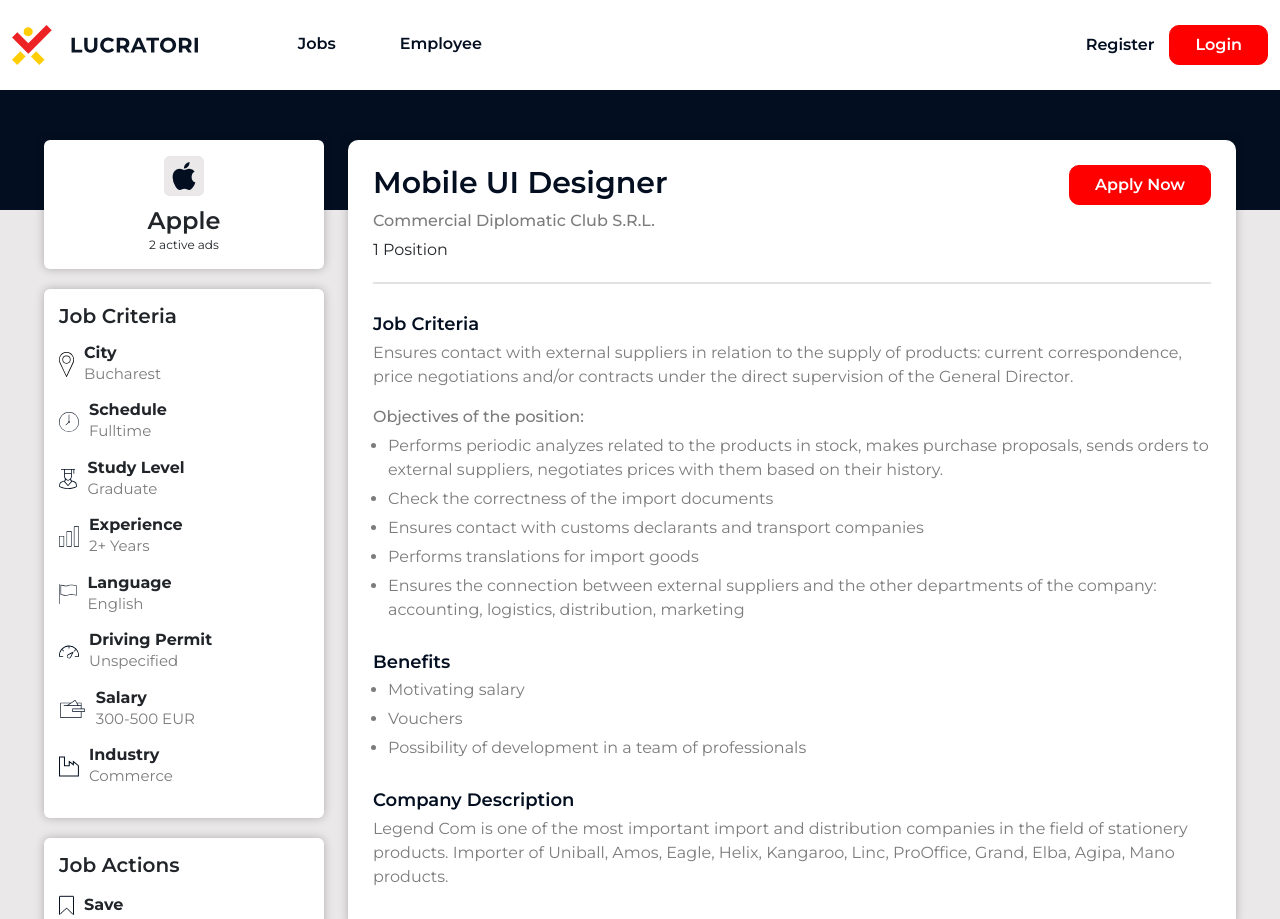
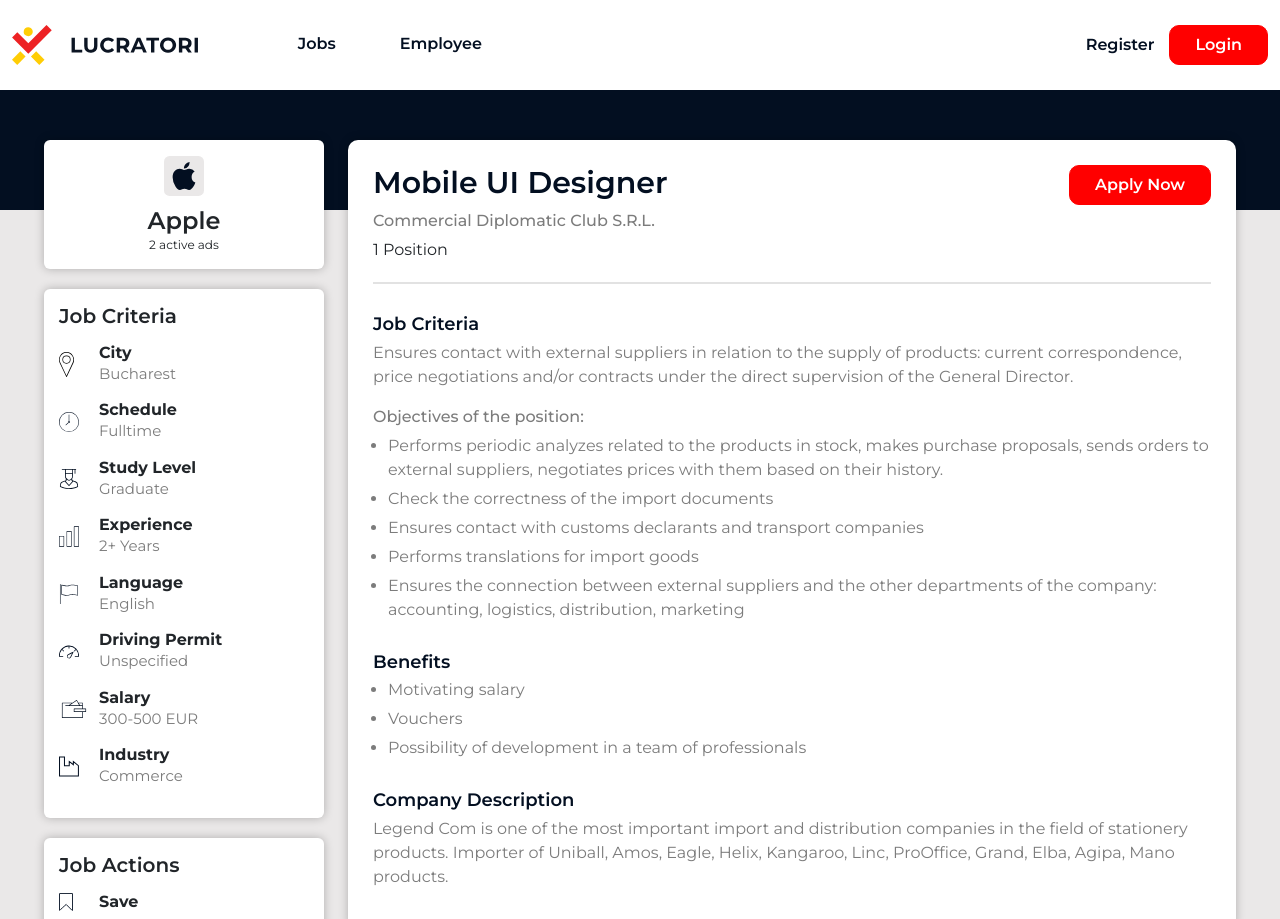
Before and after one commit to amitlimbasiya/lucratori, a Next.js app: page /job-details in a window 1280 px wide. Shown: the top 919 px of the page. Built offline with nearby package versions, Linux system fonts and the light colour scheme.

Commit message:
Job Details page design update

```diff
--- a/components/job-details/index.js
+++ b/components/job-details/index.js
@@ -93,18 +93,26 @@ const JobsDetails = () => {
 
                                 <div className="jobdetails-criteria">
                                     <h3>Job Actions</h3>
-                                    <div className="jd-criteria-box">
-                                        <Image src={BookmarkAltIcon} alt="BookmarkAltIcon" width="15" height="27" />
-                                        <div className="jd-criteria-info"><p>Save</p></div>
-                                    </div>
-                                    <div className="jd-criteria-box">
-                                        <Image src={HideAltIcon} alt="HideAltIcon" width="22" height="28" />
-                                        <div className="jd-criteria-info"><p>Hide</p></div>
-                                    </div>
-                                    <div className="jd-criteria-box">
-                                        <Image src={ShareAltIcon} alt="ShareAltIcon" width="20" height="20" />
-                                        <div className="jd-criteria-info"><p>Share</p></div>
-                                    </div>
+                                    <ul>
+                                        <li>
+                                            <Link href="/">
+                                                <Image src={BookmarkAltIcon} alt="BookmarkAltIcon" />
+                                                <div className="jd-criteria-info"><p>Save</p></div>
+                                            </Link>
+                                        </li>
+                                        <li>
+                                            <Link href="/">
+                                                <Image src={HideAltIcon} alt="HideAltIcon" />
+                                                <div className="jd-criteria-info"><p>Hide</p></div>
+                                            </Link>
+                                        </li>
+                                        <li>
+                                            <Link href="/">
+                                                <Image src={ShareAltIcon} alt="ShareAltIcon" />
+                                                <div className="jd-criteria-info"><p>Share</p></div>
+                                            </Link>
+                                        </li>
+                                    </ul>
                                 </div>
                             </div>
                         </Col>
--- a/src/styles/jobs-details.style.js
+++ b/src/styles/jobs-details.style.js
@@ -3,9 +3,9 @@ import styled, { css } from "styled-components";
 
 export const JobsDetailsParent = styled.div`
     &.JobsDetailsParent{
-        background:#eae8e8;
+        background:var(--platinum);
         padding:0px 0px 50px;
-        border-top: 120px solid #030f21;
+        border-top: 120px solid var(--dark-blue);
 
         .container{
             position: relative;
@@ -16,7 +16,7 @@ export const JobsDetailsParent = styled.div`
 
     .jobdetails-criteria,
     .jobdetails-logobox{
-        background-color: #fff;
+        background-color: var(--white);
         border-radius: 6px;
         text-align: center;
         padding: 15px;
@@ -51,14 +51,15 @@ export const JobsDetailsParent = styled.div`
         margin-bottom: 15px;
     }
     .jd-criteria-box{
-        display: flex;
         width: 100%;
         align-items: center;
         margin-bottom: 15px;
+        display: grid;
+        grid-template-columns: 30px auto;
+        grid-column-gap: 10px;
     }
     .jd-criteria-info {
         width: 100%;
-        padding-left: 10px;
     }
     .jd-criteria-info p{
         font-weight:700;
@@ -67,16 +68,51 @@ export const JobsDetailsParent = styled.div`
     }
     .jd-criteria-info span{
         display: block;
-        color: #7c7c7c;
+        color: var(--gray);
         font-size: 15px;
     }
+    .jobdetails-criteria ul{
+        width: 100%;
+        display: block;
+        list-style: none;
+        margin: 0px;
+        padding: 0px;
+    }
+    .jobdetails-criteria ul li{
+        list-style: none;
+        margin: 0px 0px 15px 0px;
+        padding: 0px;
+    }
+    .jobdetails-criteria ul li a img{
+        max-width: 16px;
+        max-height: 18px;
+        width: auto;
+        height: auto;
+        transition: 0.3s ease;
+    }
+    .jobdetails-criteria ul li a{
+        display: grid;
+        grid-template-columns:30px auto;
+        grid-column-gap: 10px;
+        align-items: center;
 
+        &:hover{
+            color: var(--red);
+        }
+        &:hover img{
+            transform: scale(1.3);
+        }
+    }
 
     .jobdetails-contentbar{
-        background-color: #fff;
+        background-color: var(--white);
         border-radius: 10px;
         padding: 25px;
         box-shadow: 0px 0px 10px 0px rgba(0,0,0,0.25);
+
+        ${mediaQueries("md")`
+            padding: 20px;
+        `}
     }
 
     .jobdetails-title-block {
@@ -99,12 +135,16 @@ export const JobsDetailsParent = styled.div`
     .jobdetails-title-block h1{
         font-size: 30px;
         font-weight: 600;
-        color: #030f21;
+        color: var(--dark-blue);
+
+        ${mediaQueries("md")`
+            font-size: 22px;
+        `}
     }
 
     .listing-block p,
     .jobdetails-title-left p{
-        color: #7c7c7c;
+        color: var(--gray);
         font-weight: 500;
         font-size: 16px;
         margin-bottom: 5px;
@@ -118,10 +158,15 @@ export const JobsDetailsParent = styled.div`
 
     .jobsListingPart{
         margin-top: 70px;
+
+        ${mediaQueries("md")`
+            margin-top: 50px;
+        `}
+
     }
     .jobsListingPart h3,
     .jobdetails-inner-box h3{
-        color: #030f21;
+        color: var(--dark-blue);
         font-weight: 600;
         font-size: 18px;
         margin-bottom: 5px;
@@ -135,7 +180,7 @@ export const JobsDetailsParent = styled.div`
         display: flex;
         align-items: center;
         gap: 20px;
-        color: #7c7c7c;
+        color: var(--gray);
         font-size: 16px;
         line-height: 1;
     }
@@ -143,7 +188,7 @@ export const JobsDetailsParent = styled.div`
         display: flex;
         align-items: center;
         gap: 10px;
-        color: #7c7c7c;
+        color: var(--gray);
         font-size: 16px;
         line-height: 1;
     }
@@ -161,13 +206,13 @@ export const JobsDetailsParent = styled.div`
 
     .jobdetails-inner-box p{
         font-size: 16px;
-        color: #7c7c7c;
+        color: var(--gray);
     }
     .listing-block ul {
         padding-left: 15px;
     }
     .listing-block ul li {
-        color: #7c7c7c;
+        color: var(--gray);
         font-weight: 400;
         font-size: 16px;
         margin-bottom: 5px;
@@ -183,28 +228,31 @@ export const JobsDetailsParent = styled.div`
         margin:0px 0px 30px 0px;
         padding:20px;
         list-style:none;
-        background: #fff;
+        background: var(--white);
         border-radius: 20px;
         box-shadow: 0px 0px 10px 0px rgba(0,0,0,0.1);
+    }
+    .jobsListingPart ul li:last-child{
+        margin-bottom:0px;
     }
     .jobsListingPart ul li .jobTopPart .jobHeading{
         font-size: 18px;
         font-weight: 600;
         line-height: 1.4;
         margin-right: 10px;
-        color: #030f21;
+        color: var(--dark-blue);
     }
     .jobsListingPart ul li .jobTopPart .jobHeading:hover{
         color:#ff0000;
     }
     .jobsListingPart ul li .jobTopPart .publishadeDate{
-        color:#7c7c7c;
+        color:var(--gray);
         font-size: 14px;
         font-weight: 400;
         line-height: 1.4;
     }
     .jobsListingPart ul li .companyName{
-        color:#7c7c7c;
+        color:var(--gray);
         font-size: 14px;
         font-weight: 600;
         line-height: 1.4;
@@ -224,7 +272,7 @@ export const JobsDetailsParent = styled.div`
     .jobsListingPart ul li .jobCompanyLogo a {
         width: 40px;
         height: 40px;
-        background: #eae8e8;
+        background: var(--platinum);
         border-radius: 5px;
         text-align: center;
         display: flex;
@@ -248,9 +296,7 @@ export const JobsDetailsParent = styled.div`
         .rightAction{
             margin-top: 20px;
         }
-
         `}
-
     }
 
 `;
```
